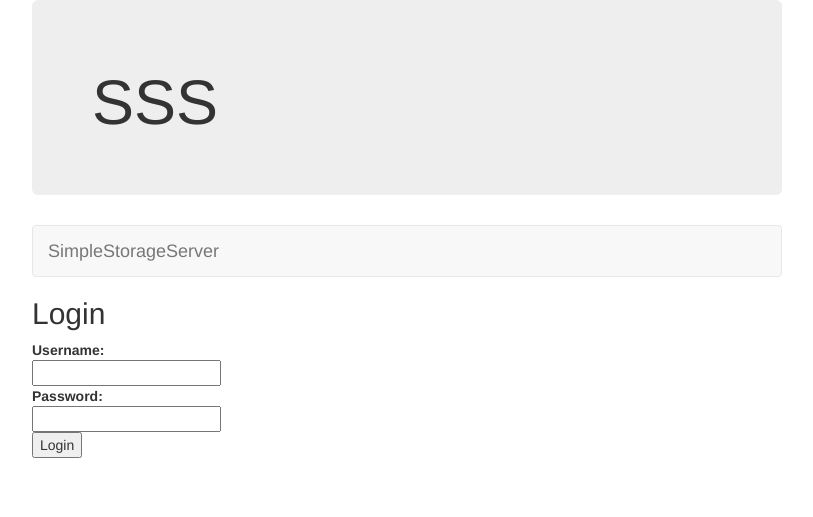
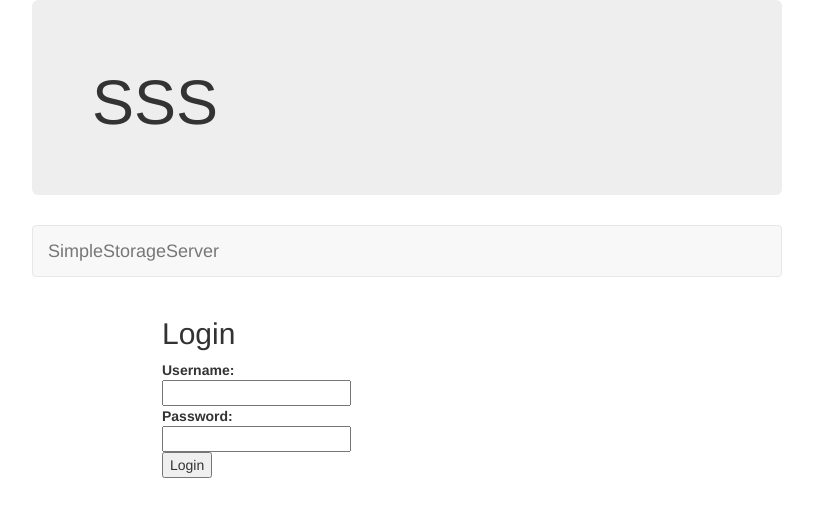
Before and after one commit to stefanobazzi/server-flask-session, a Flask app: page /login in a window 1280 px wide. Shown: the top 517 px of the page, without its empty margins (233-1046 px from the left). Run offline with Flask 2, Linux system fonts and the light colour scheme; some libraries are stand-ins or nearby versions.

Commit message:
modified login template for bootstrap

```diff
--- a/templates/login.html
+++ b/templates/login.html
@@ -1,7 +1,14 @@
 {% extends "layout.html" %}
 {% block body %}
+  <div class="row">
+    <div class="col-sm-2"></div>
+    <div class="col-sm-4">
       <h2>Login</h2>
-  {% if error %}<p class=error><strong>Error:</strong> {{ error }}{% endif %}
+      {% if error %}
+        <div class="alert alert-danger">
+        <p class=error><strong>Error:</strong> {{ error }}</p>
+        </div>
+      {% endif %}
       <form action="{{ url_for('login') }}" method=post>
         <dl>
           <dt>Username:
@@ -11,4 +18,7 @@
           <dd><input type=submit value=Login>
         </dl>
       </form>
+    </div>
+    <div class="col-sm-2"></div>
+  </div>
 {% endblock %}
```
Lines whose indentation alone changed are shown as unchanged.
